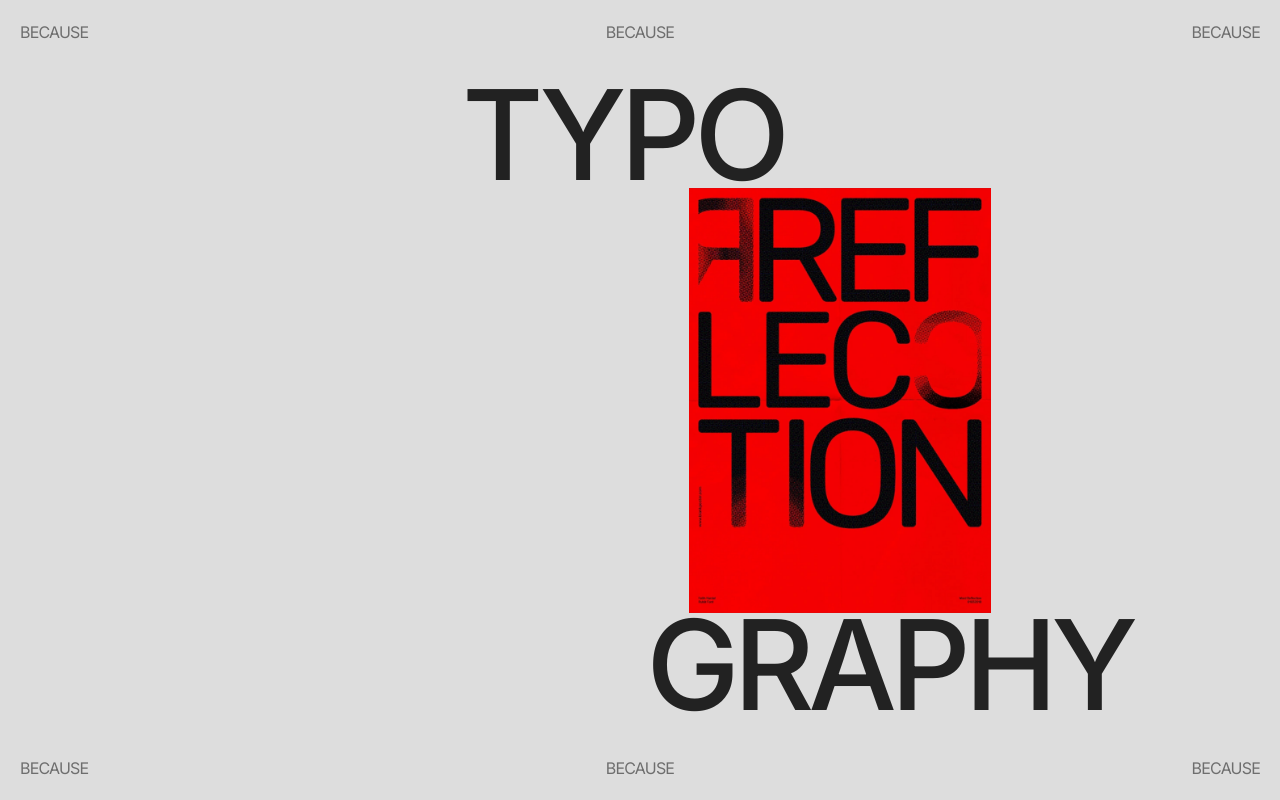
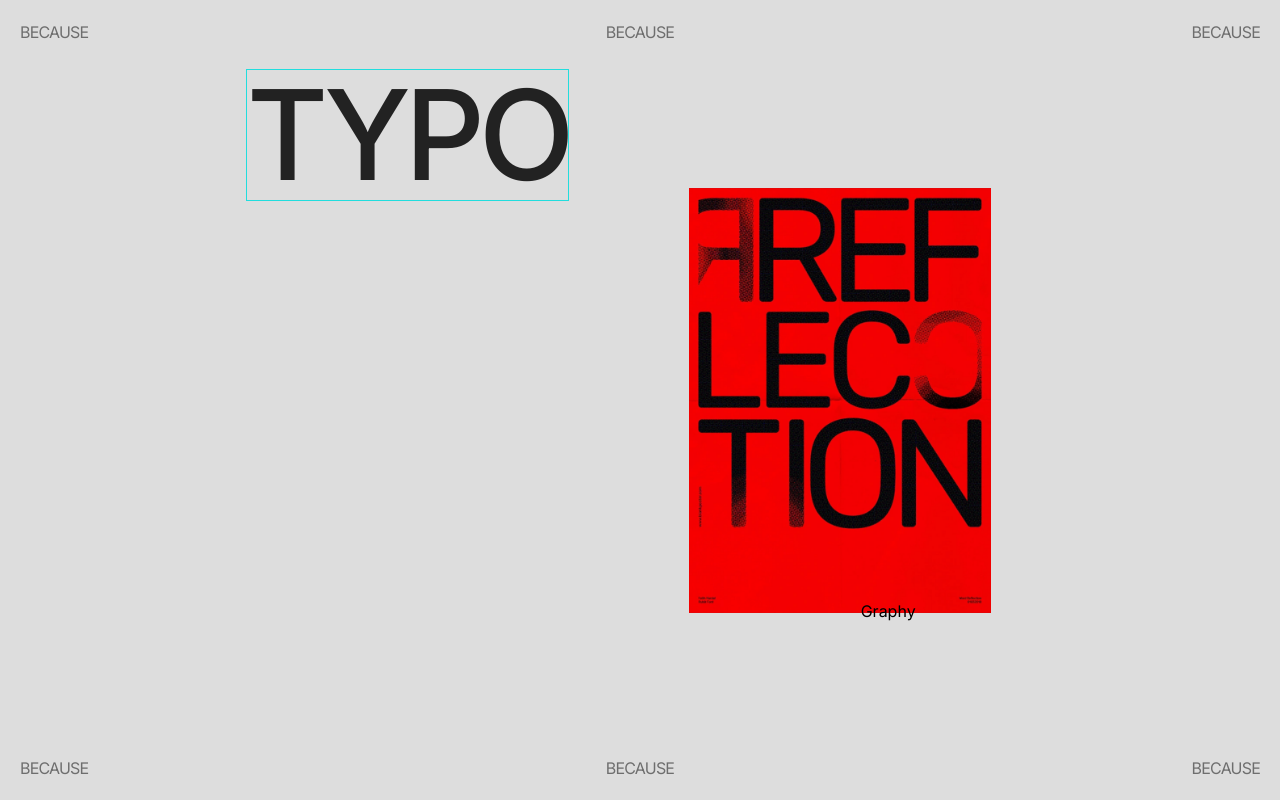
Before and after one commit to malikkotb/content, a Next.js app: page /aeMotion in a window 1280 px wide. Built offline with nearby package versions, Linux system fonts and the light colour scheme.

Commit message:
ae motion

```diff
--- a/app/aeMotion/page.jsx
+++ b/app/aeMotion/page.jsx
@@ -6,7 +6,9 @@ import styles from "./style.module.css";
 
 const AeMotionPage = () => {
   const leftTextRef = useRef(null);
+  const leftText = useRef(null);
   const rightTextRef = useRef(null);
+  const rightText = useRef(null);
   const imgRef = useRef(null);
 
   const masterTl = gsap.timeline();
@@ -85,10 +87,12 @@ const AeMotionPage = () => {
           className="h-[425px] object-cover borderr invisible"
         />
       </div>
-      <div className="flex borderr">
-        <h1 ref={leftTextRef} className={`${styles.heading}`}>
-          Fa
-        </h1>
+      <div className="flex">
+        <div ref={leftTextRef} className="text-left">
+          <h1 ref={leftText} className={`${styles.heading} borderr`}>
+            Fa
+          </h1>
+        </div>
         <h1 ref={rightTextRef} className={`${styles.heading}`}>
           shion
         </h1>
--- a/app/aeMotion/style.module.css
+++ b/app/aeMotion/style.module.css
@@ -3,6 +3,7 @@
   font-weight: 500;
   line-height: 130px;
   letter-spacing: -0.05em;
+  border: 1px solid red;
   mix-blend-mode: difference;
   color: white;
   z-index: 100;
```
